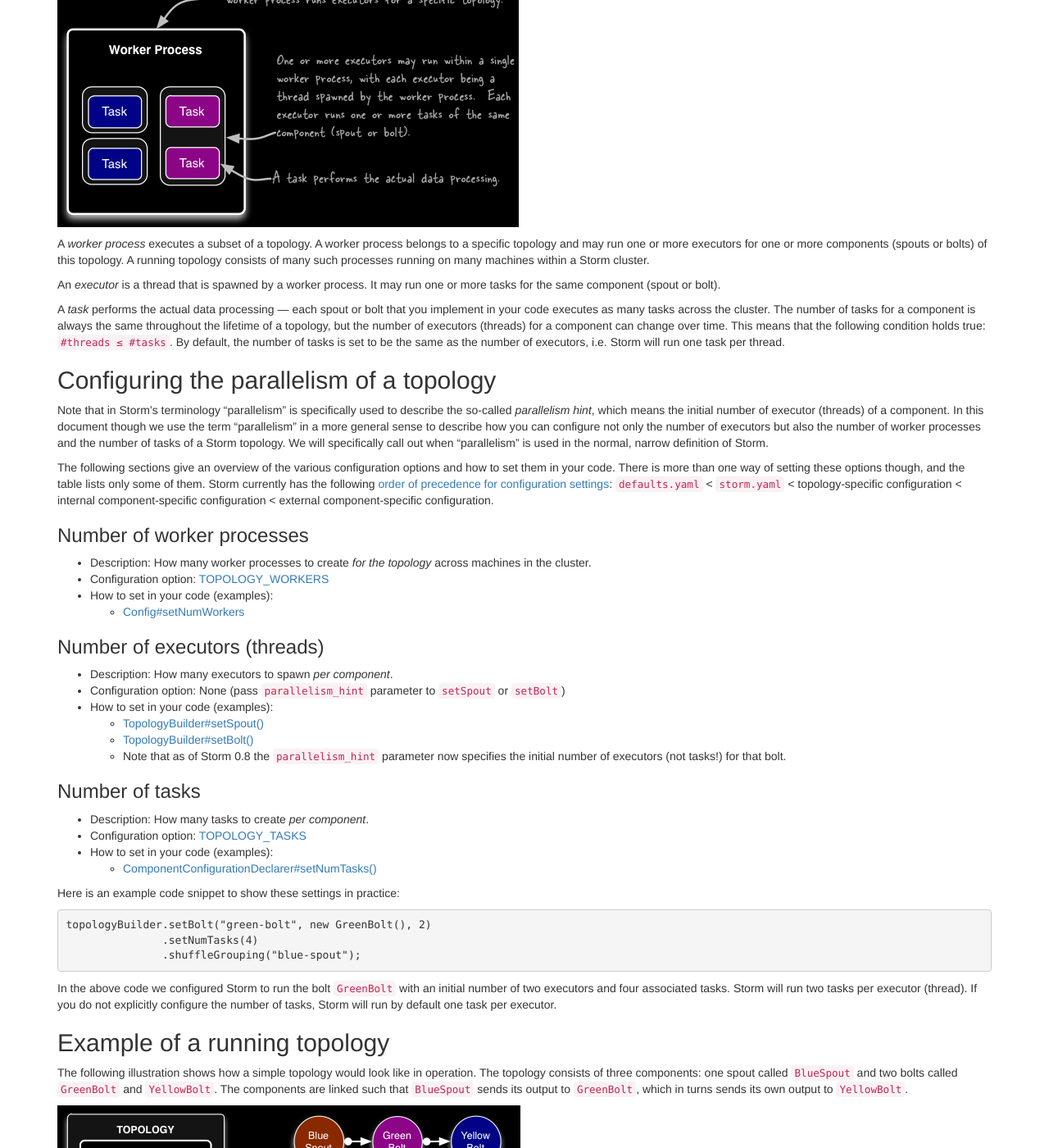
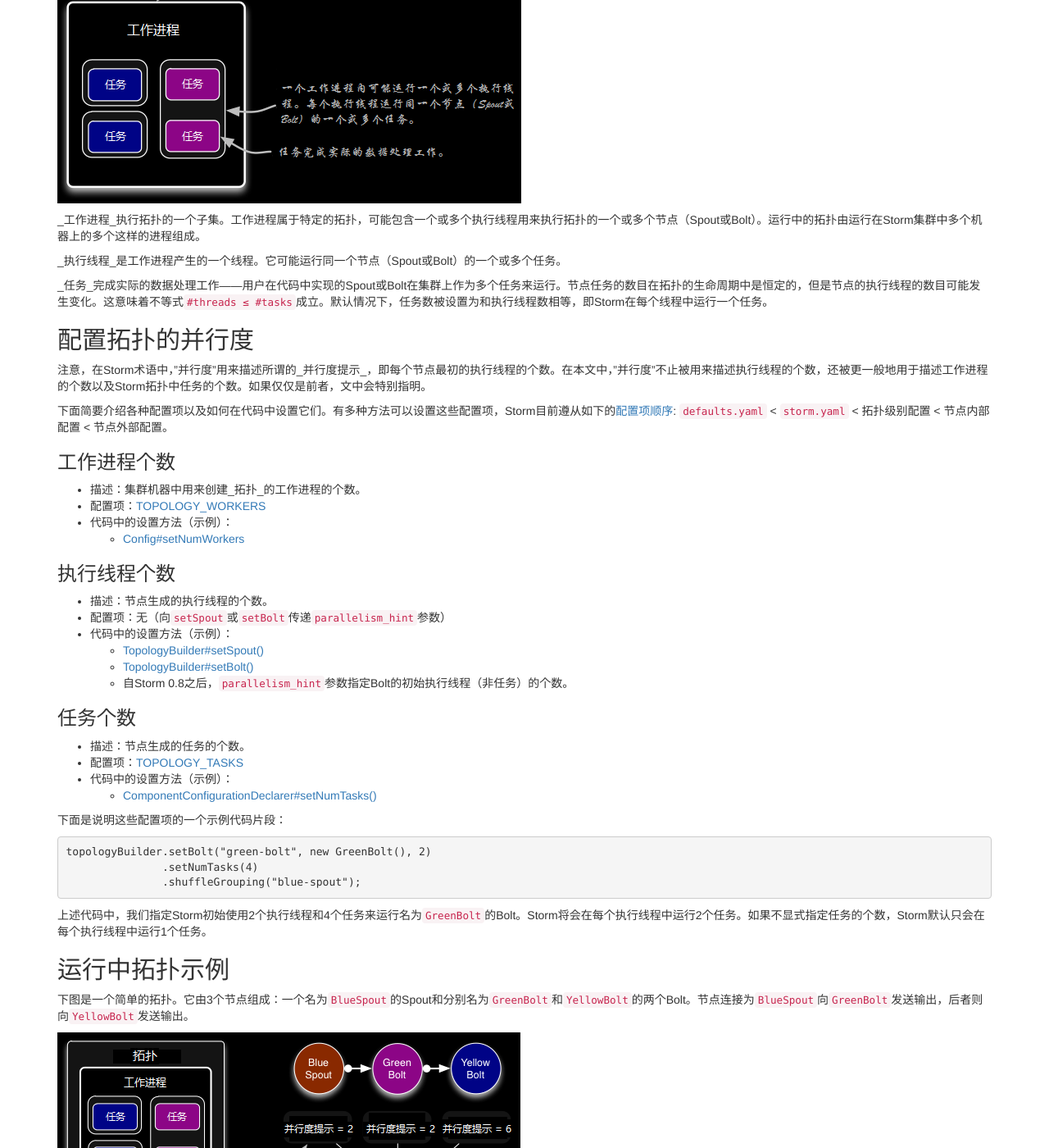
Before and after one commit to jetan9/jetan9.github.io, a Jekyll site: the page built from _posts/2015-10-26-storm-understanding-the-parallelism-of-a-storm-topology.md, in a window 1280 px wide and 1400 px high, scrolled down 469 px. Shown: the whole window at 82% size. Built offline with Jekyll 4.4.1, drawn with Linux system fonts in a browser that asks for light colours; nearby versions of some CDN libraries; library files that are not in the unit come from our copies; Markdown is read by kramdown in place of the engine named in the settings; some of the changed text lies outside the part shown.

Commit message:
First edition of translation of understanding the parallelism of a storm topology.

````diff
--- a/_posts/2015-10-26-storm-understanding-the-parallelism-of-a-storm-topology.md
+++ b/_posts/2015-10-26-storm-understanding-the-parallelism-of-a-storm-topology.md
@@ -7,55 +7,54 @@ tags : [storm]
 ---
 {% include JB/setup %}
 
-## What makes a running topology: worker processes, executors and tasks
+## 运行中拓扑的组成要素：工作进程、执行线程和任务
 
-Storm distinguishes between the following three main entities that are used to actually run a topology in a Storm cluster:
+下面是在Storm集群中用来运行拓扑的三种对象，它们之间有很大的不同。
 
-1. Worker processes
-2. Executors (threads)
-3. Tasks
+1. 工作进程
+2. 执行线程
+3. 任务
 
-Here is a simple illustration of their relationships:
+下图是三者关系的简单说明：
 
-![The relationships of worker processes, executors (threads) and tasks in Storm](/images/relationships-worker-processes-executors-tasks.png)
+![Storm中工作进程、执行线程和任务的关系](/images/relationships-worker-processes-executors-tasks.png)
 
-A _worker process_ executes a subset of a topology. A worker process belongs to a specific topology and may run one or more executors for one or more components (spouts or bolts) of this topology. A running topology consists of many such processes running on many machines within a Storm cluster.
+_工作进程_执行拓扑的一个子集。工作进程属于特定的拓扑，可能包含一个或多个执行线程用来执行拓扑的一个或多个节点（Spout或Bolt）。运行中的拓扑由运行在Storm集群中多个机器上的多个这样的进程组成。
 
-An _executor_ is a thread that is spawned by a worker process. It may run one or more tasks for the same component (spout or bolt).
+_执行线程_是工作进程产生的一个线程。它可能运行同一个节点（Spout或Bolt）的一个或多个任务。
 
-A _task_ performs the actual data processing — each spout or bolt that you implement in your code executes as many tasks across the cluster. The number of tasks for a component is always the same throughout the lifetime of a topology, but the number of executors (threads) for a component can change over time. This means that the following condition holds true: ``#threads ≤ #tasks``. By default, the number of tasks is set to be the same as the number of executors, i.e. Storm will run one task per thread.
+_任务_完成实际的数据处理工作——用户在代码中实现的Spout或Bolt在集群上作为多个任务来运行。节点任务的数目在拓扑的生命周期中是恒定的，但是节点的执行线程的数目可能发生变化。这意味着不等式``#threads ≤ #tasks``成立。默认情况下，任务数被设置为和执行线程数相等，即Storm在每个线程中运行一个任务。
 
-## Configuring the parallelism of a topology
+## 配置拓扑的并行度
 
-Note that in Storm’s terminology "parallelism" is specifically used to describe the so-called _parallelism hint_, which means the initial number of executor (threads) of a component. In this document though we use the term "parallelism" in a more general sense to describe how you can configure not only the number of executors but also the number of worker processes and the number of tasks of a Storm topology. We will specifically call out when "parallelism" is used in the normal, narrow definition of Storm.
+注意，在Storm术语中，"并行度"用来描述所谓的_并行度提示_，即每个节点最初的执行线程的个数。在本文中，"并行度"不止被用来描述执行线程的个数，还被更一般地用于描述工作进程的个数以及Storm拓扑中任务的个数。如果仅仅是前者，文中会特别指明。
 
-The following sections give an overview of the various configuration options and how to set them in your code. There is more than one way of setting these options though, and the table lists only some of them. Storm currently has the following [order of precedence for configuration settings](Configuration.html): ``defaults.yaml`` < ``storm.yaml`` < topology-specific configuration < internal component-specific configuration < external component-specific configuration.
+下面简要介绍各种配置项以及如何在代码中设置它们。有多种方法可以设置这些配置项，Storm目前遵从如下的[配置项顺序](Configuration.html): ``defaults.yaml`` < ``storm.yaml`` < 拓扑级别配置 < 节点内部配置 < 节点外部配置。
 
-### Number of worker processes
+### 工作进程个数
 
-* Description: How many worker processes to create _for the topology_ across machines in the cluster.
-* Configuration option: [TOPOLOGY_WORKERS](/javadoc/apidocs/backtype/storm/Config.html#TOPOLOGY_WORKERS)
-* How to set in your code (examples):
+* 描述：集群机器中用来创建_拓扑_的工作进程的个数。
+* 配置项：[TOPOLOGY_WORKERS](/javadoc/apidocs/backtype/storm/Config.html#TOPOLOGY_WORKERS)
+* 代码中的设置方法（示例）：
     * [Config#setNumWorkers](/javadoc/apidocs/backtype/storm/Config.html)
 
-### Number of executors (threads)
+### 执行线程个数
 
-* Description: How many executors to spawn _per component_.
-* Configuration option: None (pass ``parallelism_hint`` parameter to ``setSpout`` or ``setBolt``)
-* How to set in your code (examples):
+* 描述：节点生成的执行线程的个数。
+* 配置项：无（向``setSpout``或``setBolt``传递``parallelism_hint``参数）
+* 代码中的设置方法（示例）：
     * [TopologyBuilder#setSpout()](/javadoc/apidocs/backtype/storm/topology/TopologyBuilder.html)
     * [TopologyBuilder#setBolt()](/javadoc/apidocs/backtype/storm/topology/TopologyBuilder.html)
-    * Note that as of Storm 0.8 the ``parallelism_hint`` parameter now specifies the initial number of executors (not tasks!) for that bolt.
+    * 自Storm 0.8之后，``parallelism_hint``参数指定Bolt的初始执行线程（非任务）的个数。
 
-### Number of tasks
+### 任务个数
 
-* Description: How many tasks to create _per component_.
-* Configuration option: [TOPOLOGY_TASKS](/javadoc/apidocs/backtype/storm/Config.html#TOPOLOGY_TASKS)
-* How to set in your code (examples):
+* 描述：节点生成的任务的个数。
+* 配置项：[TOPOLOGY_TASKS](/javadoc/apidocs/backtype/storm/Config.html#TOPOLOGY_TASKS)
+* 代码中的设置方法（示例）：
     * [ComponentConfigurationDeclarer#setNumTasks()](/javadoc/apidocs/backtype/storm/topology/ComponentConfigurationDeclarer.html)
 
-
-Here is an example code snippet to show these settings in practice:
+下面是说明这些配置项的一个示例代码片段：
 
 ```java
 topologyBuilder.setBolt("green-bolt", new GreenBolt(), 2)
@@ -63,21 +62,21 @@ topologyBuilder.setBolt("green-bolt", new GreenBolt(), 2)
                .shuffleGrouping("blue-spout");
 ```
 
-In the above code we configured Storm to run the bolt ``GreenBolt`` with an initial number of two executors and four associated tasks. Storm will run two tasks per executor (thread). If you do not explicitly configure the number of tasks, Storm will run by default one task per executor.
+上述代码中，我们指定Storm初始使用2个执行线程和4个任务来运行名为``GreenBolt``的Bolt。Storm将会在每个执行线程中运行2个任务。如果不显式指定任务的个数，Storm默认只会在每个执行线程中运行1个任务。
 
-## Example of a running topology
+## 运行中拓扑示例
 
-The following illustration shows how a simple topology would look like in operation. The topology consists of three components: one spout called ``BlueSpout`` and two bolts called ``GreenBolt`` and ``YellowBolt``. The components are linked such that ``BlueSpout`` sends its output to ``GreenBolt``, which in turns sends its own output to ``YellowBolt``.
+下图是一个简单的拓扑。它由3个节点组成：一个名为``BlueSpout``的Spout和分别名为``GreenBolt``和``YellowBolt``的两个Bolt。节点连接为``BlueSpout``向``GreenBolt``发送输出，后者则向``YellowBolt``发送输出。
 
-![Example of a running topology in Storm](/images/example-of-a-running-topology.png)
+![Storm运行中拓扑示例](/images/example-of-a-running-topology.png)
 
-The ``GreenBolt`` was configured as per the code snippet above whereas ``BlueSpout`` and ``YellowBolt`` only set the parallelism hint (number of executors). Here is the relevant code:
+``GreenBolt``按前述代码配置，而``BlueSpout``和``YellowBolt``则只设置了并行度提示（执行线程个数）。代码如下：
 
 ```java
 Config conf = new Config();
-conf.setNumWorkers(2); // use two worker processes
+conf.setNumWorkers(2); // 使用2个工作进程
 
-topologyBuilder.setSpout("blue-spout", new BlueSpout(), 2); // set parallelism hint to 2
+topologyBuilder.setSpout("blue-spout", new BlueSpout(), 2); // 并行度提示设置为2
 
 topologyBuilder.setBolt("green-bolt", new GreenBolt(), 2)
                .setNumTasks(4)
@@ -93,34 +92,34 @@ StormSubmitter.submitTopology(
     );
 ```
 
-And of course Storm comes with additional configuration settings to control the parallelism of a topology, including:
+当然，Storm还有其他的配置项用于控制拓扑的并行度，包括：
 
-* [TOPOLOGY_MAX_TASK_PARALLELISM](/javadoc/apidocs/backtype/storm/Config.html#TOPOLOGY_MAX_TASK_PARALLELISM): This setting puts a ceiling on the number of executors that can be spawned for a single component. It is typically used during testing to limit the number of threads spawned when running a topology in local mode. You can set this option via e.g. [Config#setMaxTaskParallelism()](/javadoc/apidocs/backtype/storm/Config.html#setMaxTaskParallelism(int)).
+* [TOPOLOGY_MAX_TASK_PARALLELISM](/javadoc/apidocs/backtype/storm/Config.html#TOPOLOGY_MAX_TASK_PARALLELISM)：设置单个节点可以产生的执行线程个数的上限。通常用于在本地模式中运行拓扑进行测试时限制产生的线程的个数。可以通过[Config#setMaxTaskParallelism()](/javadoc/apidocs/backtype/storm/Config.html#setMaxTaskParallelism(int))进行设置。
 
-## How to change the parallelism of a running topology
+## 如何修改运行中拓扑的并行度
 
-A nifty feature of Storm is that you can increase or decrease the number of worker processes and/or executors without being required to restart the cluster or the topology. The act of doing so is called rebalancing.
+Storm的一个很实用的特性是，用户可以无需重启集群或拓扑即可增减工作进程和/或执行线程的个数。这个过程被称为再平衡。
 
-You have two options to rebalance a topology:
+用户有两种方法再平衡拓扑：
 
-1. Use the Storm web UI to rebalance the topology.
-2. Use the CLI tool storm rebalance as described below.
+1. 通过Storm UI界面再平衡拓扑。
+2. 通过Storm命令行工具再平衡。
 
-Here is an example of using the CLI tool:
+下面是使用命令行工具的一个例子：
 
 ```
-## Reconfigure the topology "mytopology" to use 5 worker processes,
-## the spout "blue-spout" to use 3 executors and
-## the bolt "yellow-bolt" to use 10 executors.
+## 重新配置拓扑"mytopology"以使用5个工作进程，
+## Spout"blue-spout"使用3个执行线程，
+## 并且Bolt"yellow-bolt"使用10个执行线程。
 
 $ storm rebalance mytopology -n 5 -e blue-spout=3 -e yellow-bolt=10
 ```
 
-## References
+## 参考资料
 
-* [Concepts](Concepts.html)
-* [Configuration](Configuration.html)
-* [Running topologies on a production cluster](Running-topologies-on-a-production-cluster.html)]
-* [Local mode](Local-mode.html)
-* [Tutorial](Tutorial.html)
-* [Storm API documentation](/javadoc/apidocs/), most notably the class ``Config``
+* [概念](storm-concepts.html)
+* [配置](storm-configuration.html)
+* [在生产集群中运行拓扑](storm-running-topologies-on-a-production-cluster.html)]
+* [本地模式](Local-mode.html)
+* [教程](storm-tutorial.html)
+* [Storm API文档](/javadoc/apidocs/)，主要是类``Config``
````
Also changed, not shown: images/example-of-a-running-topology.png, images/relationships-worker-processes-executors-tasks.png.
